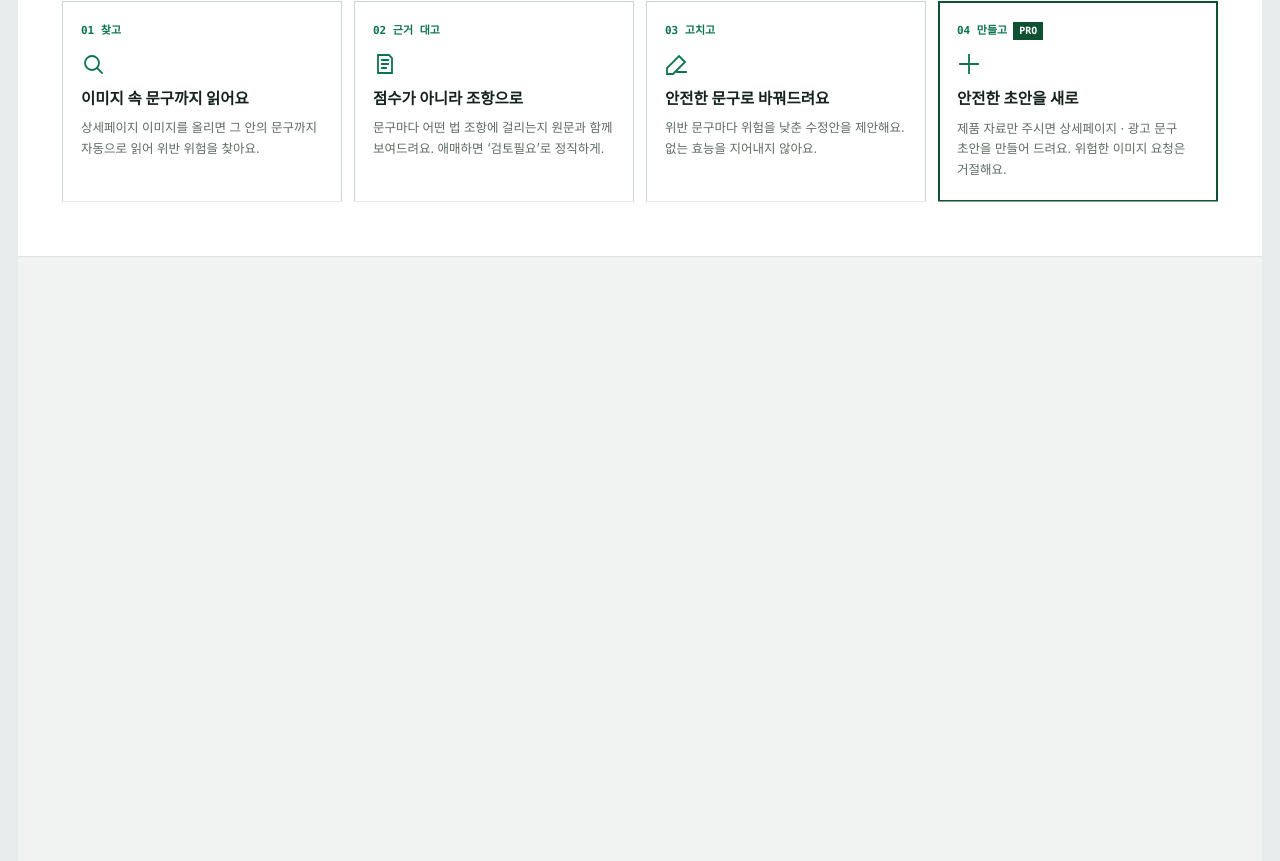
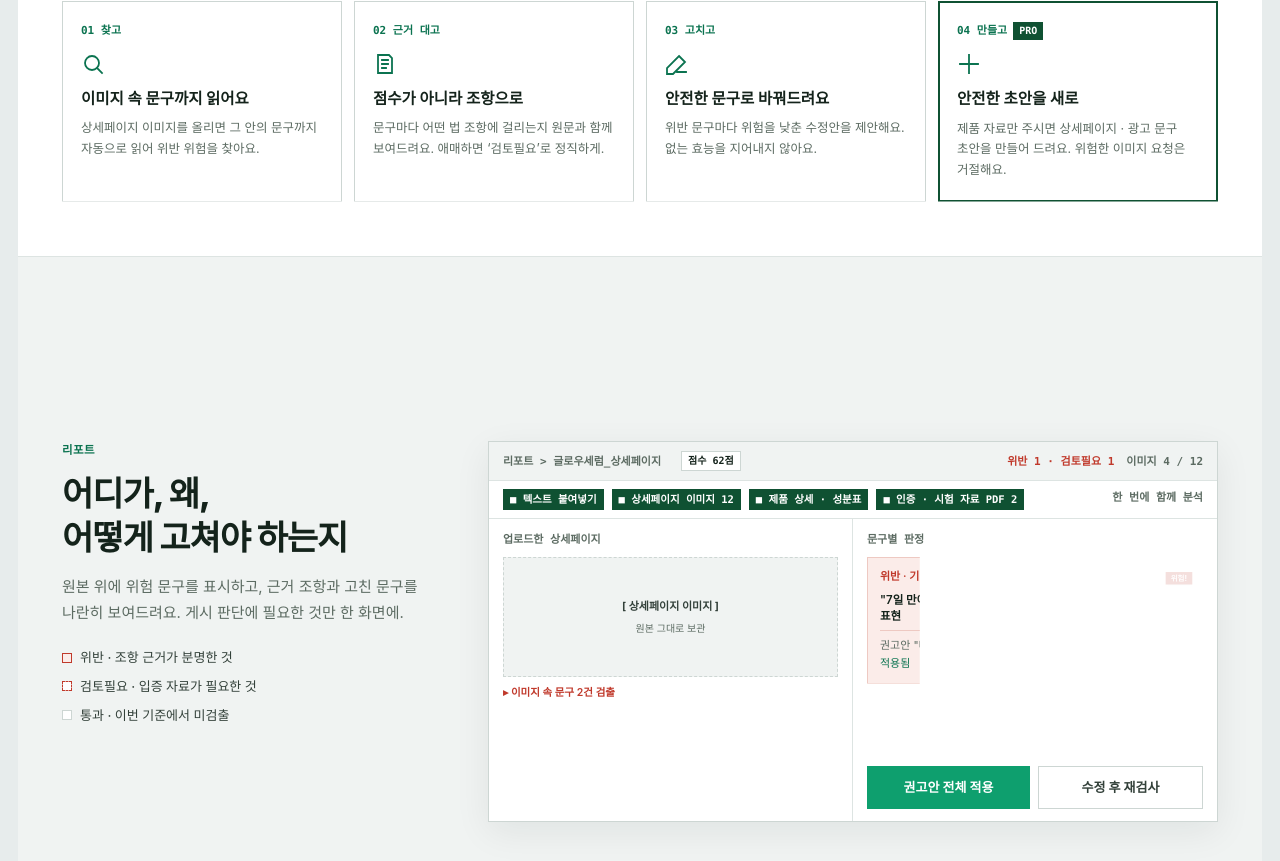
Before and after one commit to haneebunny/barum, a Next.js app in the folder frontend/: page / in a window 1280 px wide. Shown: the part 978-1839 px from the top of the page. Built offline with nearby package versions, Linux system fonts and the light colour scheme; a web font is replaced by a local one.

Commit message:
fix: 리포트 섹션 미노출 오류 해결 및 협업 규칙 업데이트

```diff
--- a/frontend/app/page.tsx
+++ b/frontend/app/page.tsx
@@ -945,6 +945,7 @@ export default function LandingPage() {
           className="relative h-[260vh] border-b border-[var(--line)] bg-[var(--surface-sub)]"
         >
           <div
+            ref={reportRef}
             className="sticky flex items-center p-[58px_44px_54px] w-full"
             style={{
               top: compact ? "46px" : "54px",
```
Also changed, not shown: 1 other file (tests, documents, lock files or other folders).
